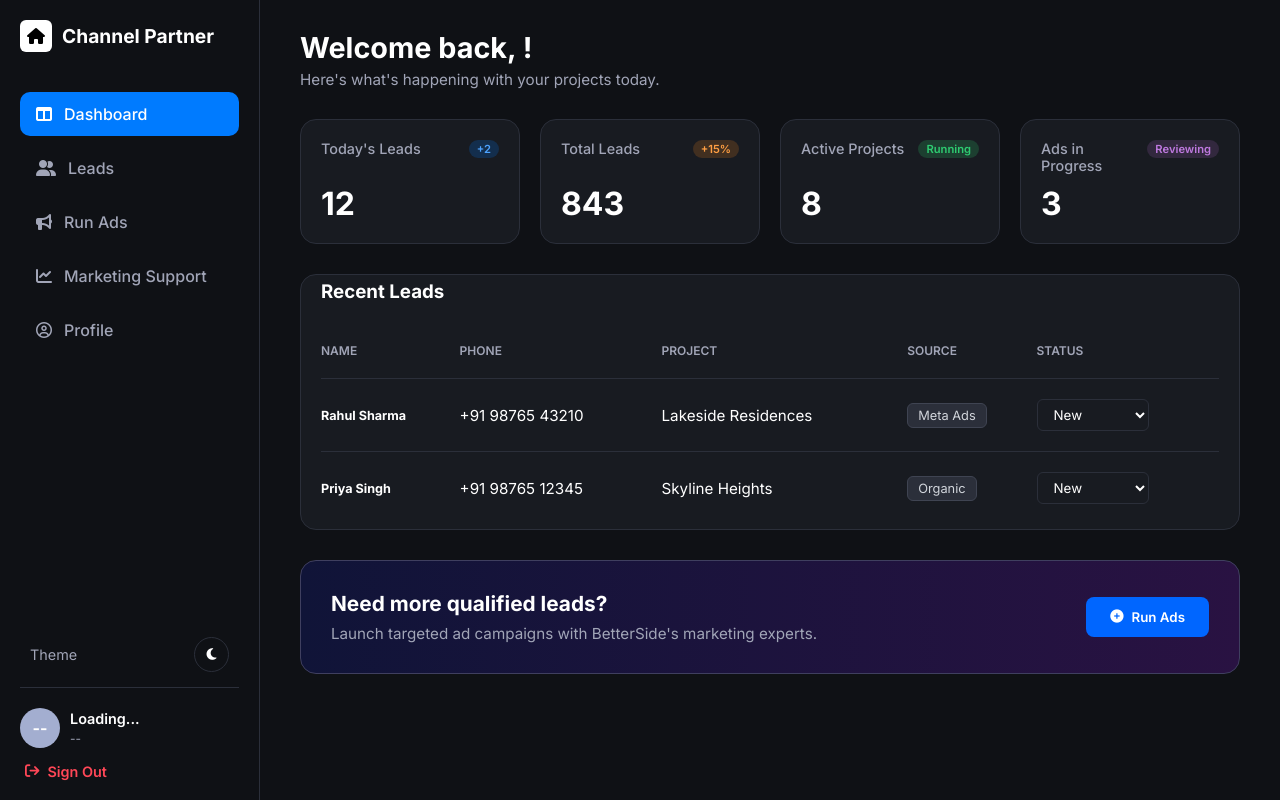
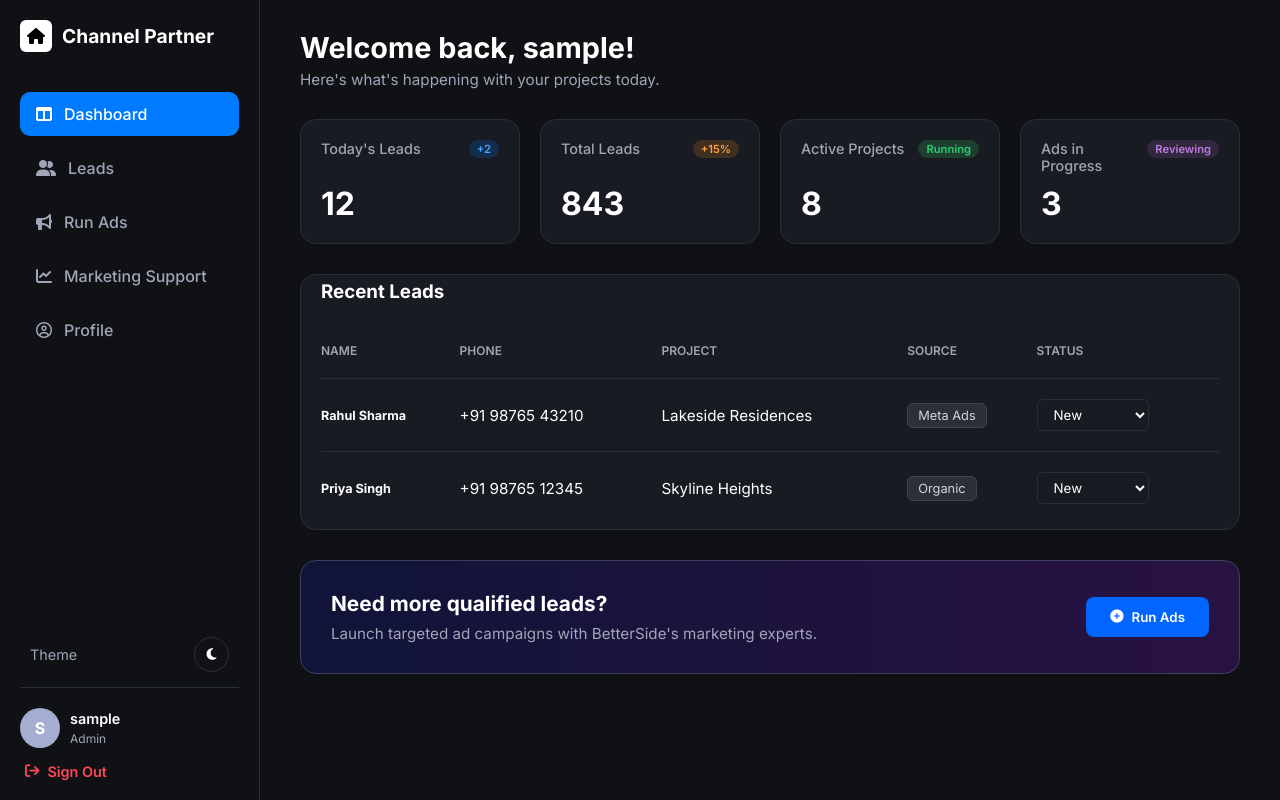
Before and after one commit to AnshpreetSingh351/Betterside-Dashboard, a plain HTML site: page subpage/Dashboard/dashboard.html in a window 1280 px wide. Drawn offline with Linux system fonts and the light colour scheme; no server answers; sample sign-in values are in the browser's storage.

Commit message:
Update dashboard.html

```diff
--- a/subpage/Dashboard/dashboard.html
+++ b/subpage/Dashboard/dashboard.html
@@ -303,35 +303,37 @@
         });
 
         // ── FILL ALL USER INFO FROM LOCALSTORAGE ──────────────────────────────
-        const userName    = localStorage.getItem("userName");
-        const userRole    = localStorage.getItem("userRole");
-        const userEmail   = localStorage.getItem("userEmail");
-        const userCity    = localStorage.getItem("userCity");
-        const userPhone   = localStorage.getItem("userPhone");
-        const companyName = localStorage.getItem("companyName") || localStorage.getItem("developerName") || "-";
+        // Wrapped in block {} to avoid 'already declared' conflict with script.js
+        {
+            const _name    = localStorage.getItem("userName");
+            const _role    = localStorage.getItem("userRole");
+            const _email   = localStorage.getItem("userEmail");
+            const _city    = localStorage.getItem("userCity");
+            const _phone   = localStorage.getItem("userPhone");
+            const _company = localStorage.getItem("companyName") || localStorage.getItem("developerName") || "-";
 
             // Welcome + sidebar
-        if (userName) {
-            document.getElementById("welcomeName").textContent = userName;
-            document.getElementById("sidebarName").textContent = userName;
+            if (_name) {
+                document.getElementById("welcomeName").textContent = _name;
+                document.getElementById("sidebarName").textContent = _name;
 
-            // Initials for sidebar avatar and profile avatar
-            const initials = userName.split(" ").map(w => w[0]).join("").toUpperCase().substring(0, 2);
+                const initials = _name.split(" ").map(w => w[0]).join("").toUpperCase().substring(0, 2);
                 document.getElementById("avatarInitials").textContent = initials;
                 document.getElementById("profileAvatarLg").textContent = initials;
             }
 
-        if (userRole) {
+            if (_role) {
                 document.getElementById("sidebarRole").textContent =
-                userRole.charAt(0).toUpperCase() + userRole.slice(1);
+                    _role.charAt(0).toUpperCase() + _role.slice(1);
             }
 
             // Profile section
-        if (userName)    document.getElementById("profileName").textContent     = userName;
-        if (userEmail)   document.getElementById("profileEmail").textContent    = userEmail;
-        if (userCity)    document.getElementById("profileLocation").textContent = userCity;
-        if (userPhone)   document.getElementById("profilePhone").textContent    = userPhone;
-        if (companyName) document.getElementById("profileCompany").textContent  = companyName;
+            if (_name)    document.getElementById("profileName").textContent     = _name;
+            if (_email)   document.getElementById("profileEmail").textContent    = _email;
+            if (_city)    document.getElementById("profileLocation").textContent = _city;
+            if (_phone)   document.getElementById("profilePhone").textContent    = _phone;
+            if (_company) document.getElementById("profileCompany").textContent  = _company;
+        }
 
         // ── DASHBOARD STATS (Google Sheets) ───────────────────────────────────
         const API_URL = "https://script.google.com/macros/s/AKfycbw2ZwJnLGniLWe8XtEBU95wGy9hvge2_QPnLhLfVngQ858jeVIc8d98JuENyIO_FLxH6A/exec";
```
Lines whose indentation alone changed are shown as unchanged.
